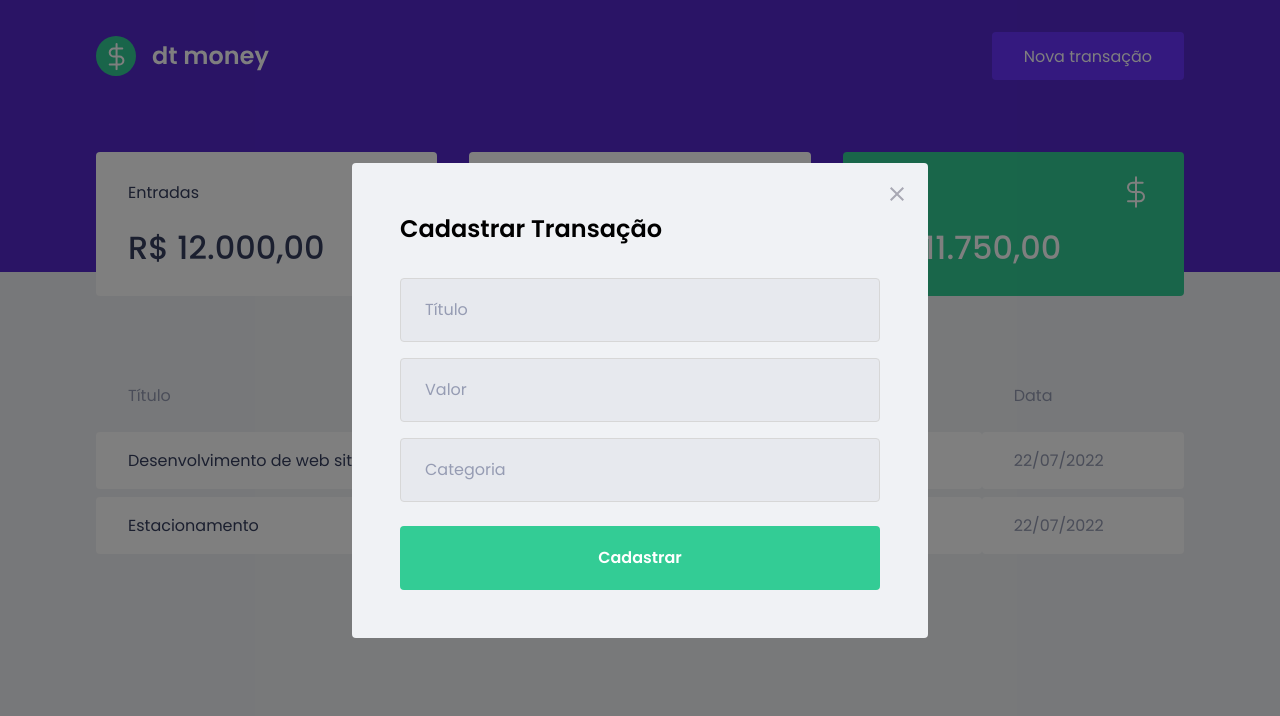
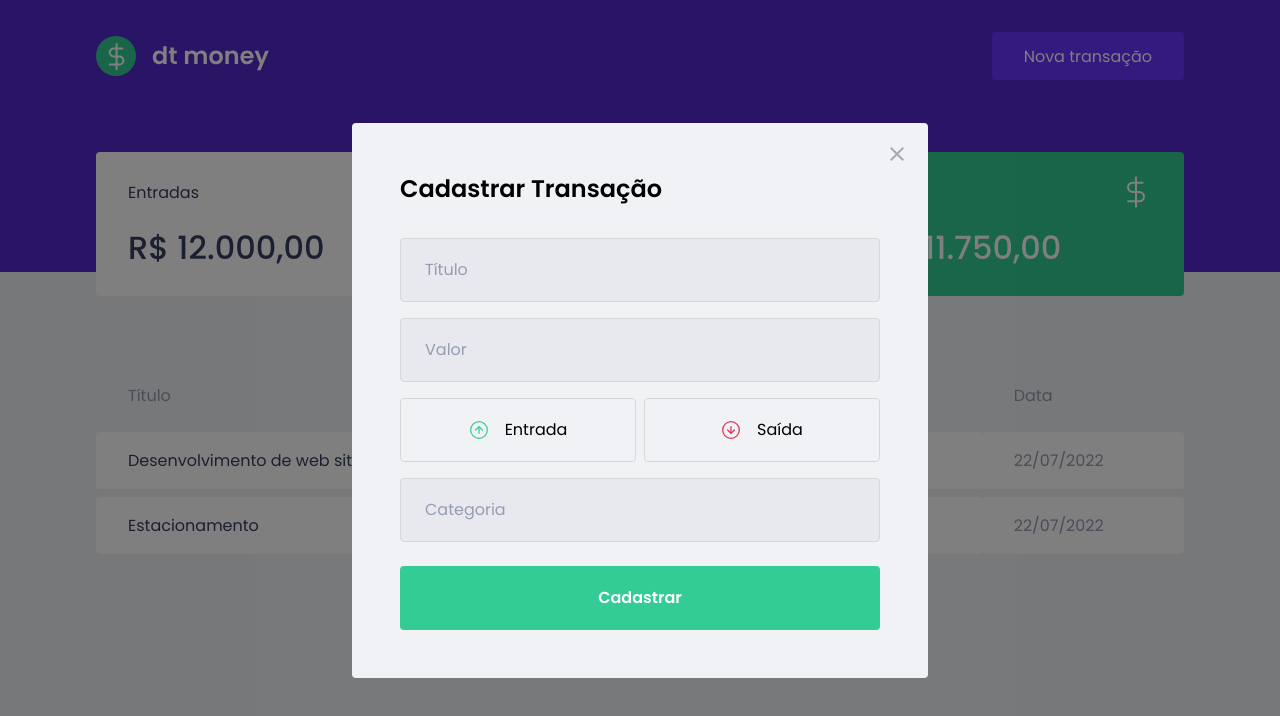
Before and after one commit to thuurzz/reactjs-rocketseat-chapter2, a React (Create React App) app in the folder ainda-tem-grana/: page / in a window 1280 px wide. Both pictures are taken after a click on the button "Nova transação". Shown: the top 716 px of the page. Built offline with nearby package versions, Linux system fonts and the light colour scheme; no server answers; what miragejs would draw is missing.

Commit message:
wip: criando botões de tipo

```diff
--- a/ainda-tem-grana/package.json
+++ b/ainda-tem-grana/package.json
@@ -4,6 +4,7 @@
   "private": true,
   "dependencies": {
     "axios": "^0.27.2",
+    "polished": "^4.2.2",
     "react": "17.0.2",
     "react-dom": "17.0.2",
     "react-modal": "^3.15.1",
--- a/ainda-tem-grana/src/components/NewTransactionModal/index.tsx
+++ b/ainda-tem-grana/src/components/NewTransactionModal/index.tsx
@@ -1,6 +1,8 @@
 import Modal from "react-modal";
-import { Container } from "./styles";
+import { Container, TransactionTypeContainer } from "./styles";
 import closeImg from "../../assets/close.svg";
+import incomeImg from "../../assets/income.svg";
+import outcomeImg from "../../assets/outcome.svg";
 
 interface NewTransactionModalProps {
   isOpen: boolean;
@@ -27,6 +29,19 @@
 
         <input type="text" placeholder="Título" />
         <input type="number" placeholder="Valor" />
+
+        <TransactionTypeContainer>
+          <button type="button">
+            <img src={incomeImg} alt="Entrada" />
+            <span>Entrada</span>
+          </button>
+
+          <button type="button">
+            <img src={outcomeImg} alt="Saída" />
+            <span>Saída</span>
+          </button>
+        </TransactionTypeContainer>
+
         <input type="text" placeholder="Categoria" />
         <button type="submit">Cadastrar</button>
       </Container>
--- a/ainda-tem-grana/src/components/NewTransactionModal/styles.ts
+++ b/ainda-tem-grana/src/components/NewTransactionModal/styles.ts
@@ -1,4 +1,5 @@
 import styled from "styled-components";
+import { darken } from "polished";
 
 export const Container = styled.form`
   h2 {
@@ -46,3 +47,40 @@
     }
   }
 `;
+
+export const TransactionTypeContainer = styled.div`
+  margin: 1rem 0;
+  display: grid;
+  grid-template-columns: 1fr 1fr;
+  gap: 0.5rem;
+
+  button {
+    height: 4rem;
+    border: 1px solid #d7d7d7;
+
+    border-radius: 0.25rem;
+    background: transparent;
+
+    display: flex;
+    align-items: center;
+    justify-content: center;
+
+    transition: border-color 0.2s;
+
+    &:hover {
+      border-color: ${darken(0.1, "#d7d7d7")};
+    }
+
+    img {
+      width: 20px;
+      height: 20px;
+    }
+
+    span {
+      display: inline-block;
+      margin-left: 1rem;
+      font-size: 1rem;
+      color: var(--text-color);
+    }
+  }
+`;
```
Also changed, not shown: 1 other file (tests, documents, lock files or other folders).
